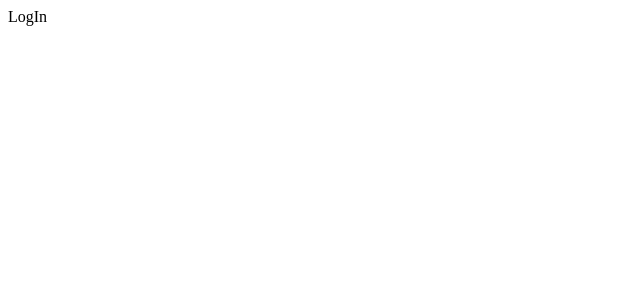
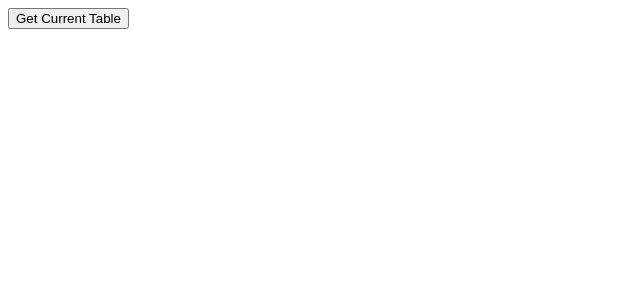
Before and after one commit to TripleC-OfficialWebsite/TripleC-HRManagementSys, a React (Create React App) app in the folder frontend/: page / in a window 1280 px wide. Shown: the top 300 px of the page, without its empty margins (0-640 px from the left). Built offline with nearby package versions, Linux system fonts and the light colour scheme.

Commit message:
enable retrieving table data

```diff
--- a/frontend/src/Pages/LogIn/LogIn.js
+++ b/frontend/src/Pages/LogIn/LogIn.js
@@ -1,7 +1,22 @@
+const getResult = () => {
+  fetch(`http://localhost:5000`, {
+    method: "GET",
+    headers: {
+      "Content-Type": "application/json",
+    },
+  })
+    .then((response) => response.json())
+    .then((result) => {
+      console.log("success");
+      console.log(result);
+    })
+    .catch((error) => console.log(error));
+};
+
 const LogIn = () => {
   return (
     <div>
-      <div>LogIn</div>
+      <button onClick={getResult}>Get Current Table</button>
     </div>
   );
 };
```
